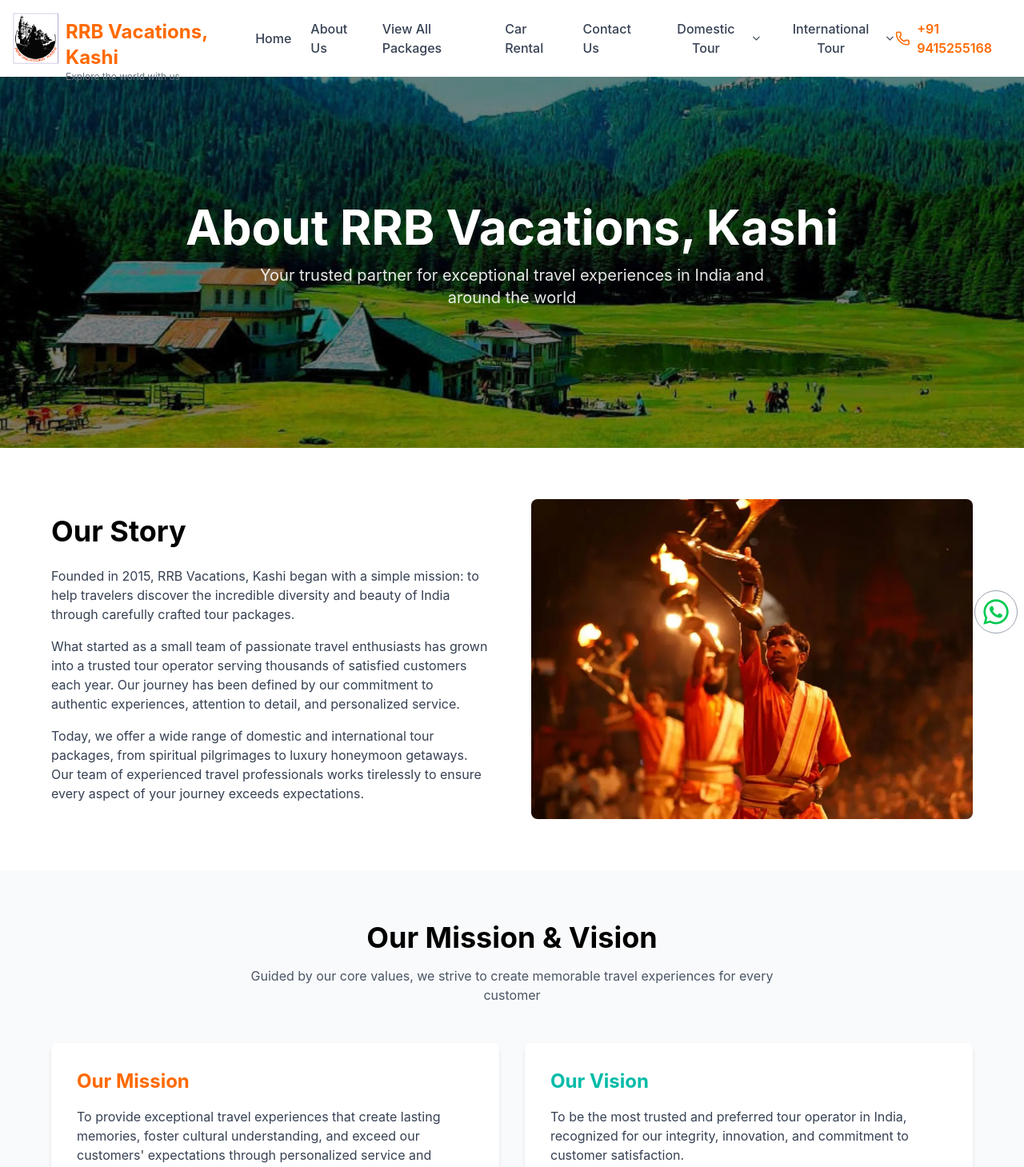
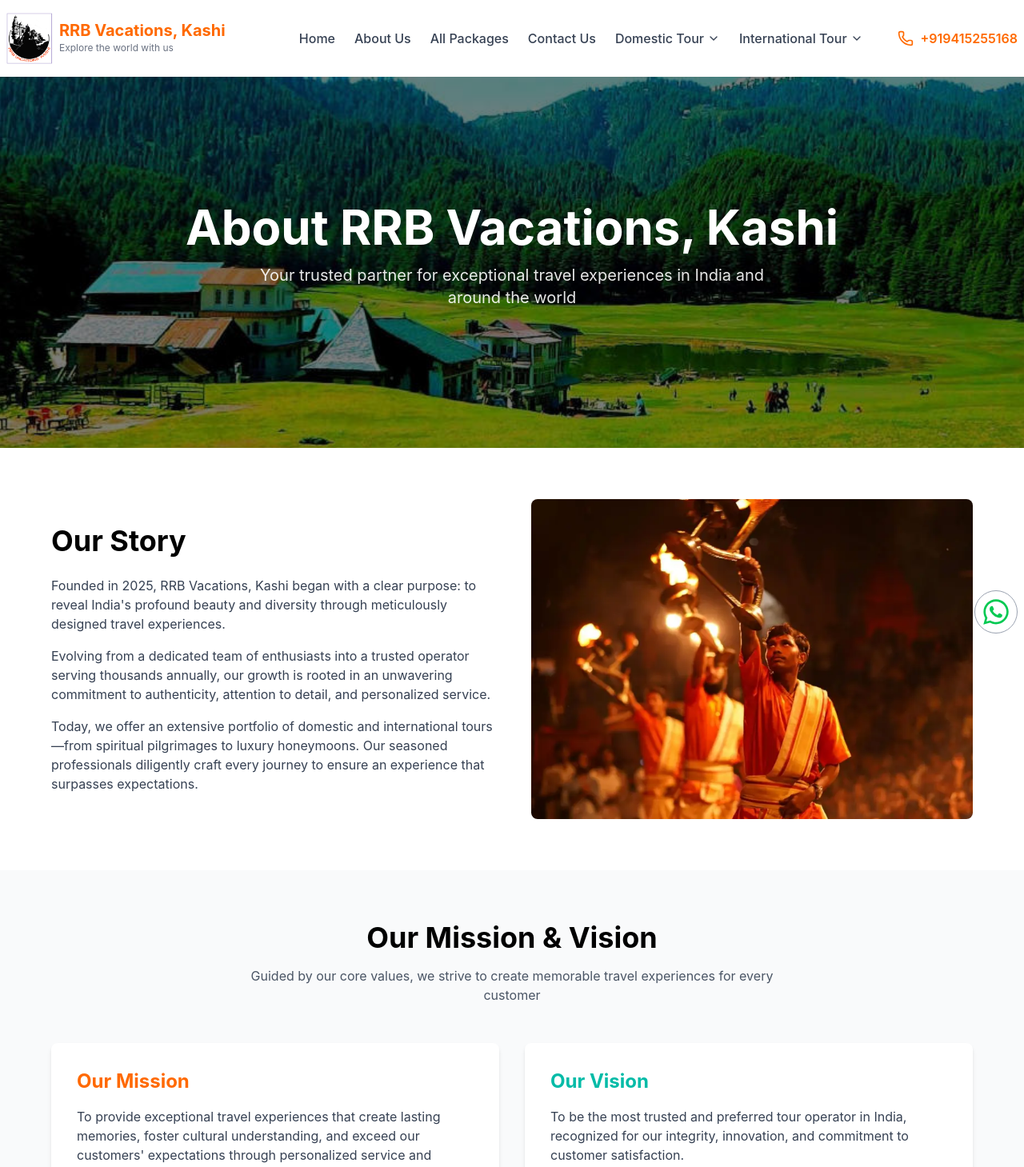
Before and after one commit to tanmay722/RRB-VACATIONS, a React (Vite) app: page /about in a window 1280 px wide. Shown: the top 1459 px of the page at 80% size. Built offline with nearby package versions, Linux system fonts and the light colour scheme.

Commit message:
make navbar responsive, remove transport page, remove old address, about us content modify

```diff
--- a/src/App.jsx
+++ b/src/App.jsx
@@ -10,7 +10,6 @@
 import TermsOfUse from "./pages/TermsOfUse";
 import PrivacyPolicy from "./pages/PrivacyPolicy";
 import RefundPolicy from "./pages/RefundPolicy";
-import Transportation from "./pages/Transportation";
 
 // ScrollToTop component
 function ScrollToTop() {
@@ -33,7 +32,6 @@
           <Route path="/contact" element={<Contact />} />
           <Route path="/packages" element={<AllPackages />} />
           <Route path="/packages/:id" element={<PackageDetail />} />
-          <Route path="/transportation" element={<Transportation />} />
           <Route path="/terms" element={<TermsOfUse />} />
           <Route path="/privacy" element={<PrivacyPolicy />} />
           <Route path="/refund" element={<RefundPolicy />} />
--- a/src/components/Footer.jsx
+++ b/src/components/Footer.jsx
@@ -195,19 +195,6 @@
                     rrbvacations@gmail.com
                   </span>
                 </li>
-                <li className="flex items-start">
-                  <MapPin className="h-5 w-5 mr-3 text-orange-500 mt-1" />
-                  <span className="text-gray-400">
-                    <strong>Branch Office:</strong> 177, Ponniamman Koil Street,
-                    Alapakkam, Chennai - 600116
-                  </span>
-                </li>
-                <li className="flex items-start">
-                  <Phone className="h-5 w-5 mr-3 text-orange-500 mt-1" />
-                  <span className="text-gray-400">
-                    <strong>Contact:</strong> +91 9151110165
-                  </span>
-                </li>
               </ul>
             </div>
           </div>
--- a/src/components/Navbar.jsx
+++ b/src/components/Navbar.jsx
@@ -80,7 +80,7 @@
         scrolled ? "bg-white shadow-md py-2" : "bg-white backdrop-blur-md py-4"
       }`}
     >
-      <div ref={navRef} className="container mx-auto px-4">
+      <div ref={navRef} className="mx-auto px-2">
         <div className="flex items-center justify-between">
           {/* Logo */}
           <Link to="/" className="flex items-center gap-2">
@@ -90,7 +90,7 @@
               className="h-14 md:h-14 lg:h-16 w-auto"
             />
             <div className="relative h-12 w-64">
-              <div className="font-bold text-2xl text-orange-500">
+              <div className="font-bold text-2xl lg:text-xl 2xl:text-2xl text-orange-500">
                 RRB Vacations, Kashi{" "}
               </div>
               <div className="text-xs text-gray-500">
@@ -100,12 +100,11 @@
           </Link>
 
           {/* Desktop Navigation */}
-          <nav className="hidden lg:flex items-center space-x-4 xl:space-x-6 2xl:space-x-8">
+          <nav className="hidden lg:flex items-center space-x-2 xl:space-x-6 2xl:space-x-8">
             {[
               { to: "/", label: "Home" },
               { to: "/about", label: "About Us" },
-              { to: "/packages", label: "View All Packages" },
-              { to: "/transportation", label: "Car Rental" },
+              { to: "/packages", label: "All Packages" },
               { to: "/contact", label: "Contact Us" },
             ].map(({ to, label }) => (
               <Link
@@ -188,8 +187,10 @@
 
           {/* Phone Contact (Desktop Only) */}
           <div className="hidden lg:flex items-center text-orange-500 font-semibold">
-            <Phone className="h-5 w-5 mr-2" />
-            +91 9415255168
+            <Phone className="h-5 w-5 mr-2 lg:mr-0 xl:mr-2" />
+            +91
+            <nbsp />
+            9415255168
           </div>
 
           {/* Hamburger Menu (Mobile) */}
@@ -216,7 +217,7 @@
               {[
                 { to: "/", label: "Home" },
                 { to: "/about", label: "About Us" },
-                { to: "/packages", label: "View All Packages" },
+                { to: "/packages", label: "All Packages" },
                 { to: "/packages/kashi", label: "Kashi Tour" },
                 { to: "/packages/ayodhya", label: "Ayodhya Tour" },
               ].map(({ to, label }) => (
@@ -325,10 +326,8 @@
                   )}
                 </AnimatePresence>
               </div>
-              {[
-                { to: "/transportation", label: "Car Rental" },
-                { to: "/contact", label: "Contact Us" },
-              ].map(({ to, label }) => (
+              {[{ to: "/contact", label: "Contact Us" }].map(
+                ({ to, label }) => (
                   <Link
                     key={label}
                     to={to}
@@ -341,7 +340,8 @@
                   >
                     {label}
                   </Link>
-              ))}
+                ),
+              )}
 
               {/* Phone (Mobile) */}
               <div
--- a/src/pages/About.jsx
+++ b/src/pages/About.jsx
@@ -59,23 +59,21 @@
               <h2 className="text-3xl md:text-4xl font-bold mb-6">Our Story</h2>
               <div className="space-y-4 text-gray-700">
                 <p>
-                  Founded in 2015, RRB Vacations, Kashi began with a simple
-                  mission: to help travelers discover the incredible diversity
-                  and beauty of India through carefully crafted tour packages.
+                  Founded in 2025, RRB Vacations, Kashi began with a clear
+                  purpose: to reveal India's profound beauty and diversity
+                  through meticulously designed travel experiences.
                 </p>
                 <p>
-                  What started as a small team of passionate travel enthusiasts
-                  has grown into a trusted tour operator serving thousands of
-                  satisfied customers each year. Our journey has been defined by
-                  our commitment to authentic experiences, attention to detail,
+                  Evolving from a dedicated team of enthusiasts into a trusted
+                  operator serving thousands annually, our growth is rooted in
+                  an unwavering commitment to authenticity, attention to detail,
                   and personalized service.
                 </p>
                 <p>
-                  Today, we offer a wide range of domestic and international
-                  tour packages, from spiritual pilgrimages to luxury honeymoon
-                  getaways. Our team of experienced travel professionals works
-                  tirelessly to ensure every aspect of your journey exceeds
-                  expectations.
+                  Today, we offer an extensive portfolio of domestic and
+                  international tours—from spiritual pilgrimages to luxury
+                  honeymoons. Our seasoned professionals diligently craft every
+                  journey to ensure an experience that surpasses expectations.
                 </p>
               </div>
             </motion.div>
--- a/src/pages/Contact.jsx
+++ b/src/pages/Contact.jsx
@@ -84,7 +84,7 @@
       <section className="py-16 px-4 md:px-8 lg:px-16 bg-white">
         <div className="container mx-auto">
           {/* Contact Information Grid */}
-          <div className="grid grid-cols-1 md:grid-cols-2 lg:grid-cols-4 gap-8">
+          <div className="grid grid-cols-1 md:grid-cols-2 lg:grid-cols-3 gap-8">
             {/* Head Office */}
             <motion.div
               initial={{ opacity: 0, y: 30 }}
@@ -104,25 +104,6 @@
               </p>
               <p className="text-gray-600"> +91 9415255168</p>
               <p className="text-gray-600"> +91 9305866710</p>
-            </motion.div>
-
-            {/* Branch Office */}
-            <motion.div
-              initial={{ opacity: 0, y: 30 }}
-              animate={isLoaded ? { opacity: 1, y: 0 } : {}}
-              transition={{ duration: 0.5, delay: 0.2 }}
-              className="bg-gray-50 p-6 rounded-lg text-center"
-            >
-              <div className="flex justify-center mb-4">
-                <div className="bg-orange-100 p-3 rounded-full">
-                  <MapPin className="h-8 w-8 text-orange-500" />
-                </div>
-              </div>
-              <h3 className="text-xl font-bold mb-2">Branch Office</h3>
-              <p className="text-gray-600 mb-2">
-                177, Ponniamman Koil Street, Alapakkam, Chennai - 600116
-              </p>
-              <p className="text-gray-600"> +91 9151110165</p>
             </motion.div>
 
             {/* Email */}
```
Also changed, not shown: src/pages/Transportation.jsx (deleted, +0 -148 lines). Lines whose indentation alone changed are shown as unchanged.
